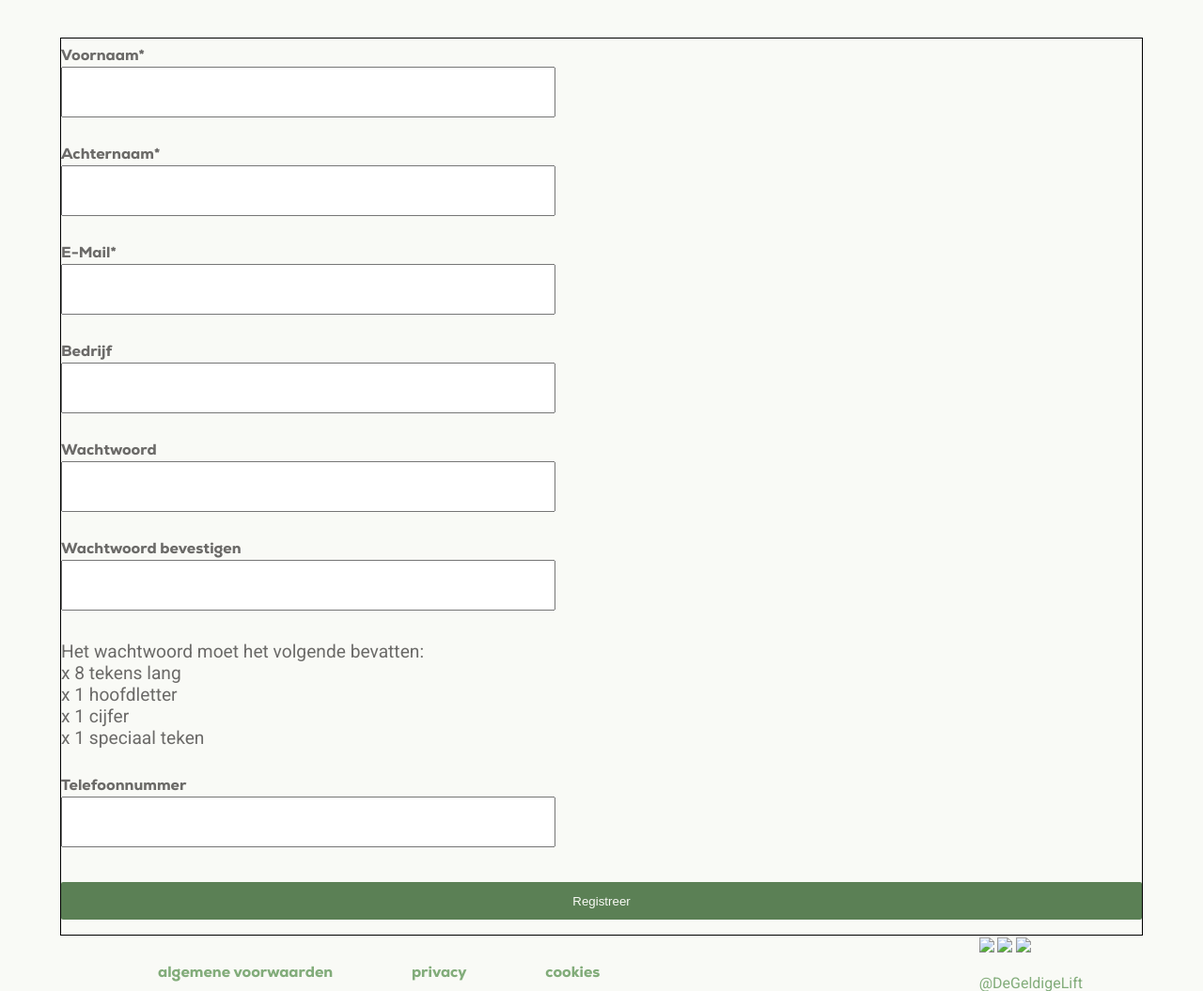
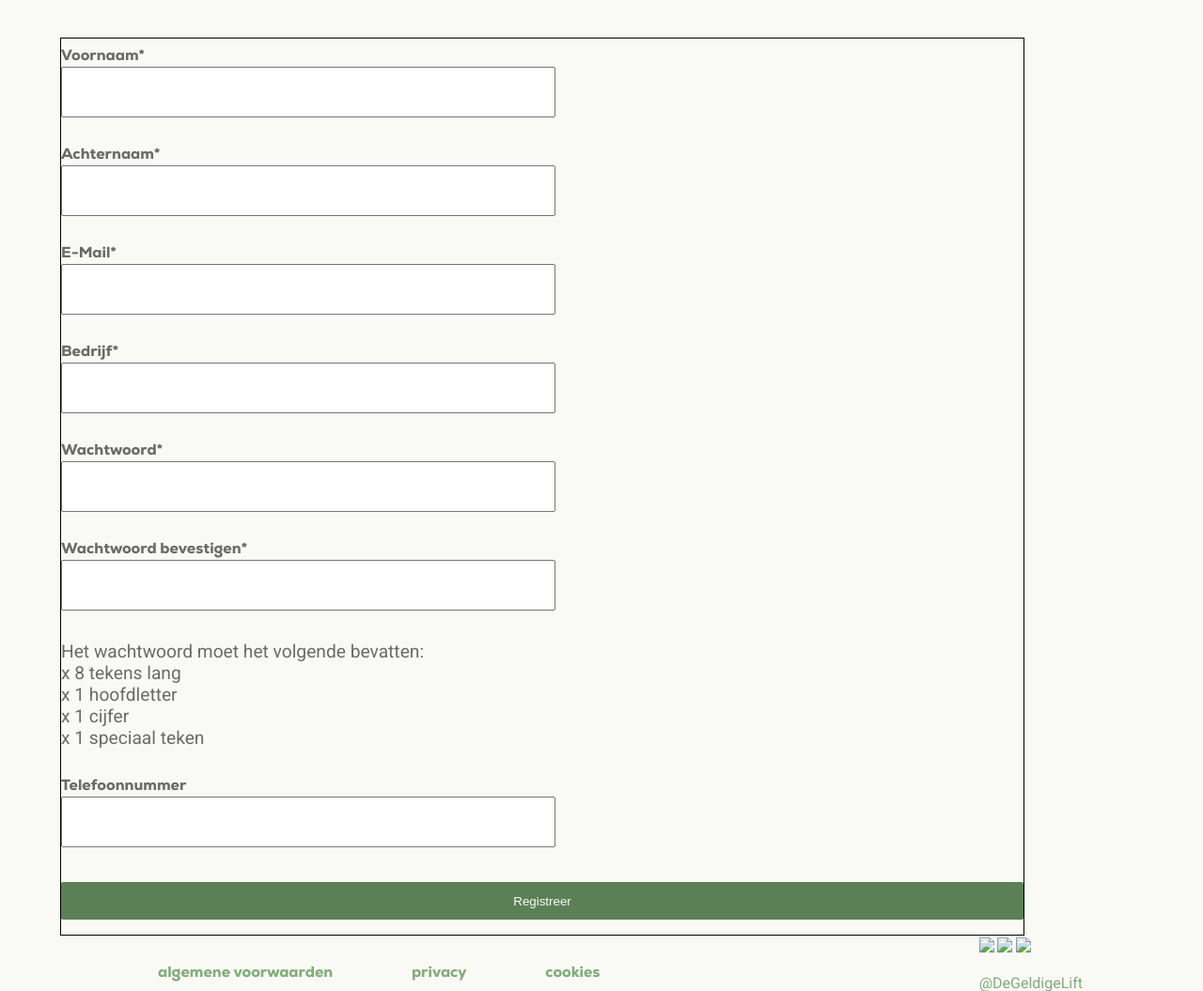
Before and after one commit to Bramm404/CLE3, a PHP site: page /register.php in a window 1280 px wide. Shown: the part 271-1326 px from the top of the page at 94% size. Run offline with PHP 8.4, Linux system fonts and the light colour scheme.

Commit message:
Registreren ongeveer klaar

```diff
--- a/css/style.css
+++ b/css/style.css
@@ -269,10 +269,12 @@ dialog .close-dialog {
 }
 
 .fieldDiv input {
-    width: 100%;
+    width: calc(100% - 10px);
     height: 40px;
     margin: 0;
     padding: 5px;
+    font-size: 2rem;
+    font-family: "Roboto", sans-serif;
 }
 
 #registerDiv {
--- a/register.php
+++ b/register.php
@@ -84,8 +84,8 @@ if (isset($_POST['register'])) {
 
 <p><?= $errors['db'] ?? ''?></p>
 <main>
-    <section id="form">
-        <form action="" method="post">
+    <section>
+        <form id="form" action="" method="post">
             <div class="fieldDiv">
                 <label for="name">Voornaam*</label>
                 <div class="inputError">
@@ -112,7 +112,7 @@ if (isset($_POST['register'])) {
 
 
             <div class="fieldDiv">
-                <label for="business">Bedrijf</label>
+                <label for="business">Bedrijf*</label>
                 <div class="inputError">
                     <input type="text" name="business" id="business" class="field" value="<?= $business ?? '' ?>">
                     <p class="error"><?=$errors['business'] ?? ''?></p>
@@ -120,7 +120,7 @@ if (isset($_POST['register'])) {
             </div>
 
             <div class="fieldDiv">
-                <label for="password">Wachtwoord</label>
+                <label for="password">Wachtwoord*</label>
                 <div class="inputError">
                     <input type="password" name="password" id="password" class="field">
                     <p class="error"> <?= $errors['password'] ?? ''?></p>
@@ -128,7 +128,7 @@ if (isset($_POST['register'])) {
             </div>
 
             <div class="fieldDiv">
-                <label for="confirm_password">Wachtwoord bevestigen</label>
+                <label for="confirm_password">Wachtwoord bevestigen*</label>
                 <div class="inputField"></div>
                 <input type="password" name="confirm_password" id="confirm_password" class="field">
                 <p class="error"> <?= $errors['confirm_password'] ?? ''?></p>
@@ -178,6 +178,4 @@ if (isset($_POST['register'])) {
 </html>
 
 </body>
-
-
 </html>
```
